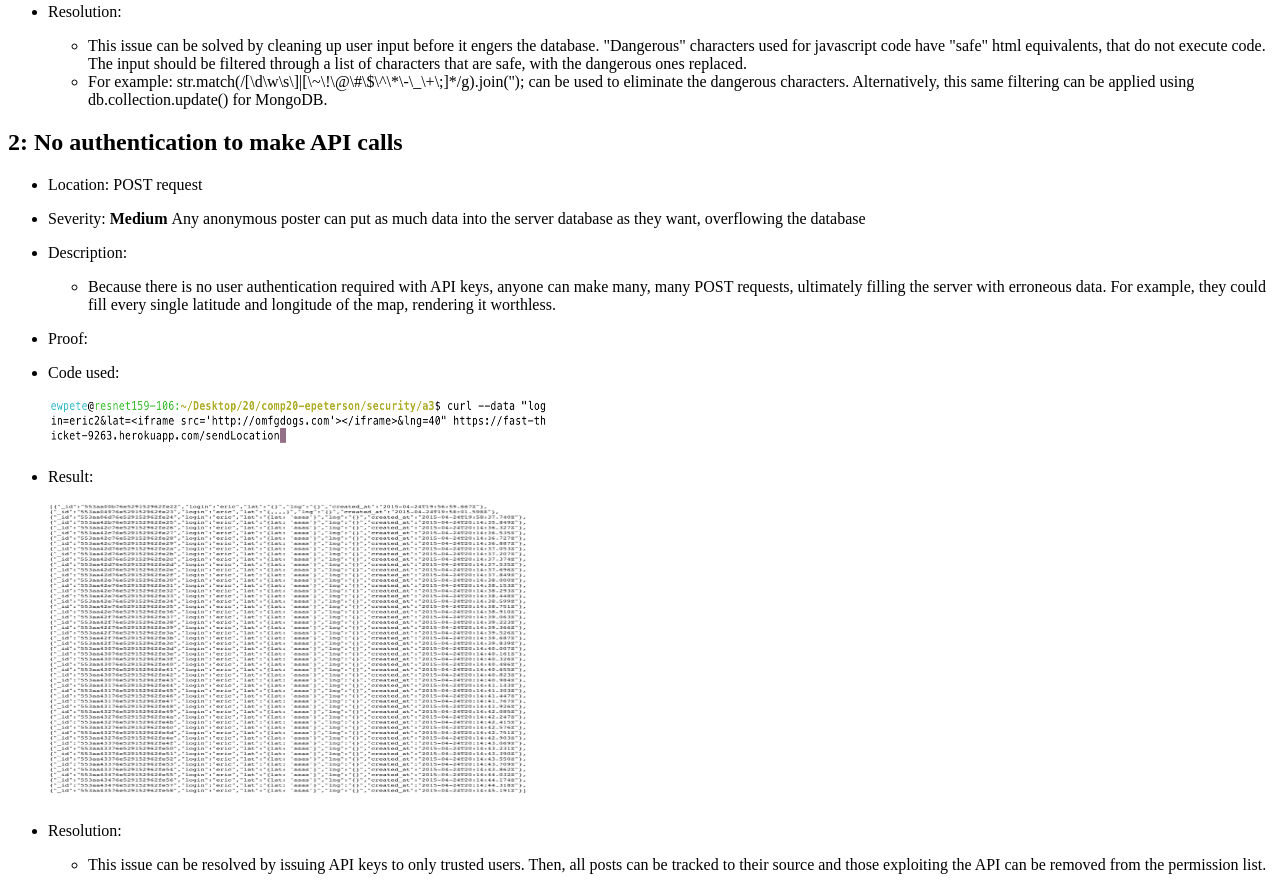
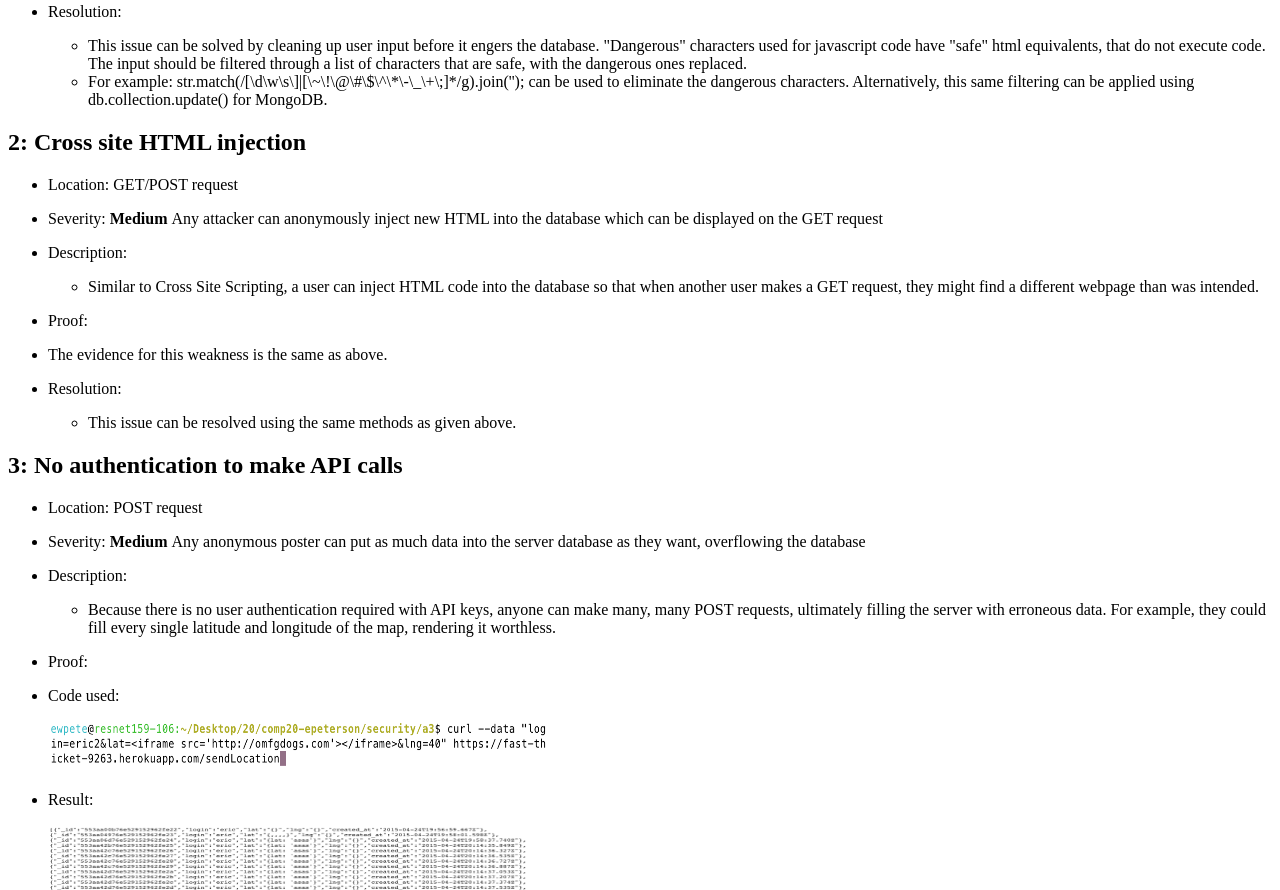
Before and after one commit to ewpete/comp20-epeterson, a plain HTML site: page security/index.html in a window 1280 px wide. Shown: the part 1499-2389 px from the top of the page. Drawn offline with Linux system fonts and the light colour scheme.

Commit message:
FInished Security report

```diff
--- a/security/index.html
+++ b/security/index.html
@@ -78,44 +78,37 @@
         </li>
     </ul>
 
-
-
-    <h2>2: No authentication to make API calls </h2>
+    <h2>2: Cross site HTML injection </h2>
     <ul>
         <li>
-            <p> Location: POST request </p>
+            <p> Location: GET/POST request </p>
         </li>
         <li>
-            <p> Severity: <b> Medium </b> Any anonymous poster can put as much data into the server database as they want, overflowing the database</p>
+            <p> Severity: <b> Medium </b> Any attacker can anonymously inject new HTML into the database which can be displayed on the GET request</p>
         </li>
         <li>
         <p> Description: </p>
             <ul>
-                <li>Because there is no user authentication required with API keys, anyone can make many, many POST requests, ultimately filling the server with erroneous data. For example, they could fill every single latitude and longitude of the map, rendering it worthless. </li>
+                <li>Similar to Cross Site Scripting, a user can inject HTML code into the database so that when another user makes a GET request, they might find a different webpage than was intended.  </li>
 
             </ul>
         </li>
         <li>
             <p> Proof: </p>
                 <li>
-                    <p> Code used: </p>
-
-                        <img border="0" alt="W3Schools" src="curl-1.png" width="500" height="50">
-                </li>
-                <li>
-                    <p> Result:</p>
-                        <img border="0" alt="W3Schools" src="2.png" width="500" height="300">
+                   The evidence for this weakness is the same as above.
                 </li>
         </li>
         <li>
             <p> Resolution: </p>
                 <ul>
-                    <li>This issue can be resolved by issuing API keys to only trusted users. Then, all posts can be tracked to their source and those exploiting the API can be removed from the permission list.
+                    <li>This issue can be resolved using the same methods as given above.
                     </li>
 
 
                 </ul>
         </li>
+
 </ul>
 
     <h2>3: No authentication to make API calls </h2>
@@ -148,7 +141,7 @@
         <li>
             <p> Resolution: </p>
                 <ul>
-                    <li>This issue can be resolved by issuing API keys to only trusted users. Then, all posts can be tracked to their source and those exploiting the API can be removed from the permission list.
+                    <li>This issue can be resolved by issuing API keys issued to only trusted users. Then, all posts can be tracked to their source and those exploiting the API can be removed from the permission list.
                     </li>
 
 
```
Also changed, not shown: mmap/map.js (+17 -0 lines).
